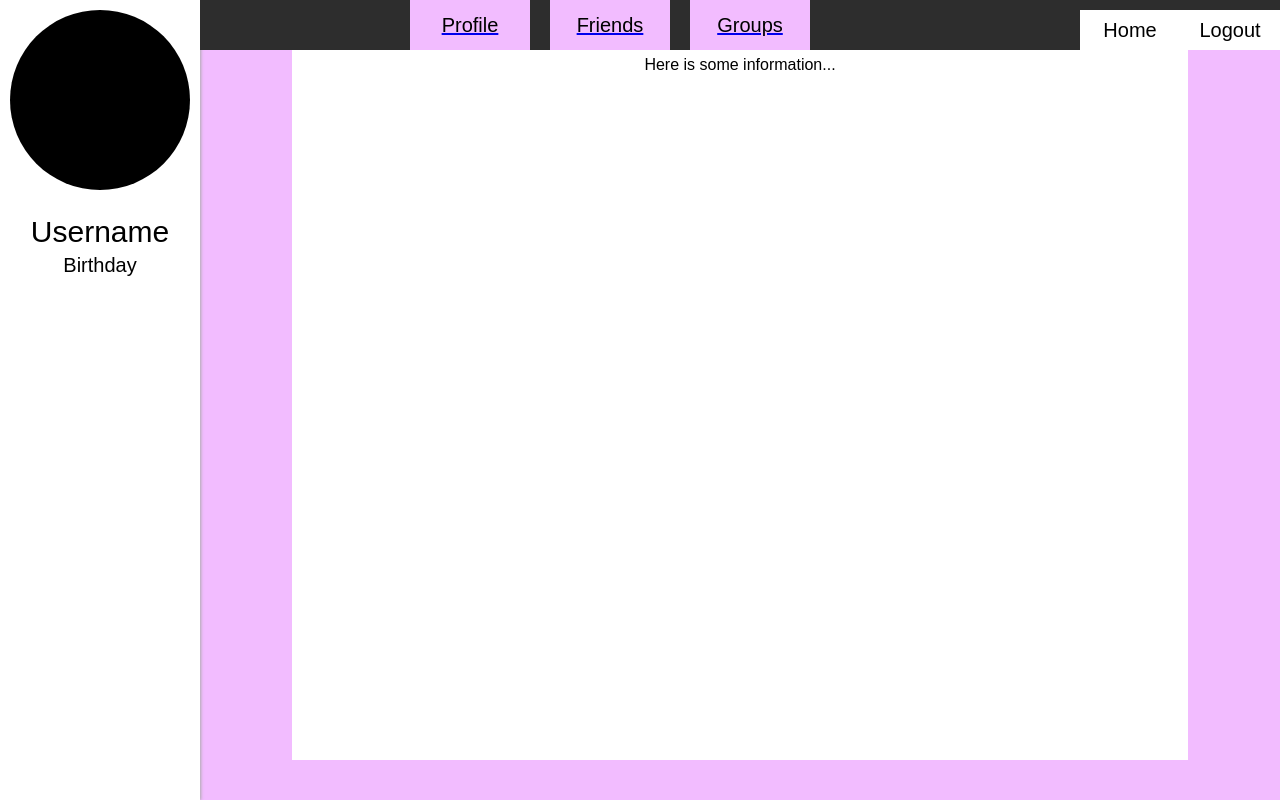
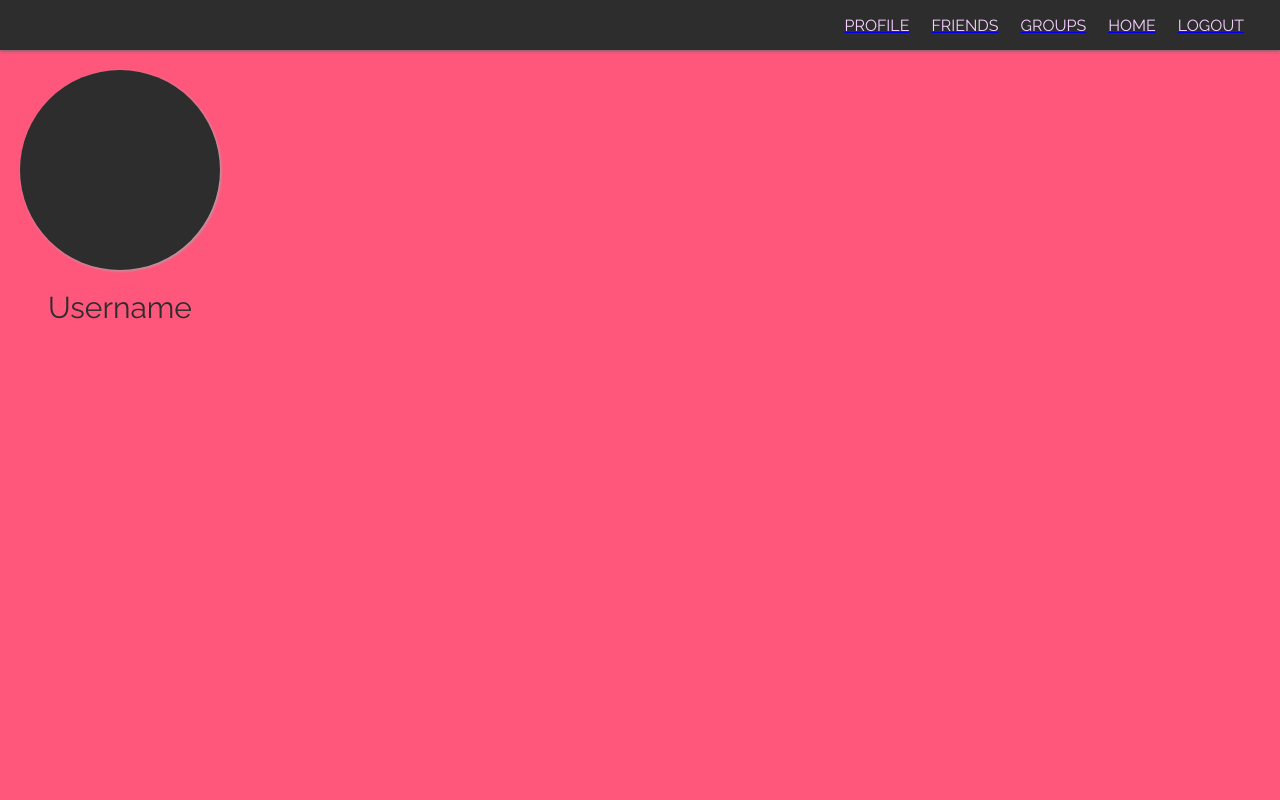
Before and after one commit to meganecallister/celebrate, a React (Create React App) app: page /#/home in a window 1280 px wide. Built offline with nearby package versions, Linux system fonts and the light colour scheme.

Commit message:
looks pretty and purple

```diff
--- a/src/components/Friends/Friends.js
+++ b/src/components/Friends/Friends.js
@@ -9,10 +9,6 @@ class Friends extends Component {
             <div className='friends'>
                 <Nav/>
                 <Sidebar/>
-                <div className='white-space'>
-                    <p>Here is some information...</p>
-                </div>
-                <div className='balance'></div>
             </div>
         )
     }
--- a/src/components/Groups/Groups.css
+++ b/src/components/Groups/Groups.css
@@ -1,5 +1,5 @@
 .groups {
-    background: #D5FF9B;
+    background-color: #F2BCFF;
     height: 100vh;
     width: 100%;
 }
--- a/src/components/Groups/Groups.js
+++ b/src/components/Groups/Groups.js
@@ -9,10 +9,6 @@ class Groups extends Component {
             <div className='groups'>
                 <Nav/>
                 <Sidebar/>
-                <div className='white-space'>
-                    <p>Here is some information...</p>
-                </div>
-                <div className='balance'></div>
             </div>
         )
     }
--- a/src/components/Home/Home.css
+++ b/src/components/Home/Home.css
@@ -1,16 +1,5 @@
-main {
+.home {
     background: #FF567B;
-    height: 100%;
+    height: 100vh;
     width: 100%;
-    display: flex;
-    justify-content: flex-start;
-    align-items: center;
 }
-.white-space {
-    background-color: white;
-    height: 100%;
-    width: 20px;
-    box-sizing: border-box;
-    float: right;
-    margin: auto;
-}
--- a/src/components/Home/Home.js
+++ b/src/components/Home/Home.js
@@ -8,13 +8,7 @@ class Home extends Component {
         return (
             <div className='home'>
                 <Nav/>
-                <main>
-                    <Sidebar/>
-                    <div className='white-space'>
-                        <p>Here is some information...</p>
-                    </div>
-                </main>
-
+                <Sidebar/>
             </div>
         )
     }
--- a/src/components/Nav/Nav.css
+++ b/src/components/Nav/Nav.css
@@ -1,52 +1,41 @@
+@import url('https://fonts.googleapis.com/css?family=Raleway');
+
 .nav {
     background-color: #2d2d2d;
-    margin-left: 200px;
     height: 50px;
-    width: calc(100vw - 200px);
+    width: 100vw;
+
     display: flex;
-    justify-content: space-between;
+    justify-content: flex-end;
     align-items: center;
     position: fixed;
-    padding-left: 200px;
     box-sizing: border-box;
+    box-shadow: 0px 1px 3px rgb(104, 104, 104);
 }
 .page-links {
-    width: 40%;
+    width: 50vw;
     height: 50px;
     display: flex;
-    justify-content: space-between;
+    justify-content: flex-end;
     align-items: center;
+    padding-right: 20px;
 }
 
 .link-button {
-    background: #F2BCFF;
-    text-decoration: none;
-    font-size: 20px;
-    width: 120px;
-    margin: 10px;
-    height: 50px;
+    background: #2d2d2d;
+    color: rgb(246, 209, 255);
+    font-family: 'Raleway', sans-serif;
+    font-size: 16px;
+    margin-right: 10px;
+    height: 40px;
     border: none;
-    /* text-decoration: none; */
     display: flex;
     align-items: center;
-    justify-content: center;
+    justify-content: flex-start;
 }
 .link-button:hover {
-    background: rgb(111, 184, 179);
+    color: white;
 }
-.bottom-buttons {
-    height: 30px;
-    display: flex;
-    justify-content: space-between;
-
+.link-button:visited {
+    color: rgb(235, 153, 255);
 }
-.sidebar-button {
-    background-color: white;
-    font-size: 20px;
-    height: 40px;
-    width: 100px;
-    border: none;
-}
-.sidebar-button:hover {
-    background-color: #ddd;
-}
--- a/src/components/Nav/Nav.js
+++ b/src/components/Nav/Nav.js
@@ -7,13 +7,11 @@ function Nav(props) {
     return (
         <div className='nav'>
                 <div className='page-links'>
-                    <Link to='/profile'><button className='link-button'>Profile</button></Link>
-                    <Link to='/friends'><button className='link-button'>Friends</button></Link>
-                    <Link to='/groups'><button className='link-button'>Groups</button></Link>
-                </div>
-                <div className='bottom-buttons'>
-                    <Link to='/home'><button className='sidebar-button'>Home</button></Link>
-                    <Link to='/thanks'><button className='sidebar-button'>Logout</button></Link>
+                    <Link to='/profile'><button className='link-button'>PROFILE</button></Link>
+                    <Link to='/friends'><button className='link-button'>FRIENDS</button></Link>
+                    <Link to='/groups'><button className='link-button'>GROUPS</button></Link>
+                    <Link to='/home'><button className='link-button'>HOME</button></Link>
+                    <Link to='/thanks'><button className='link-button'>LOGOUT</button></Link>
                 </div>
         </div>
     )
--- a/src/components/Profile/Profile.css
+++ b/src/components/Profile/Profile.css
@@ -1,16 +1,5 @@
-main {
+.profile {
     background: #F2BCFF;
     height: 100vh;
     width: 100%;
-    display: flex;
-    justify-content: flex-start;
-    align-items: center;
 }
-.white-space {
-    background-color: white;
-    height: 90vh;
-    width: 70%;
-    box-sizing: border-box;
-    float: right;
-    margin: auto;
-}
--- a/src/components/Profile/Profile.js
+++ b/src/components/Profile/Profile.js
@@ -9,10 +9,6 @@ class Profile extends Component {
             <div className='profile'>
                 <Nav/>
                 <Sidebar/>
-                <div className='white-space'>
-                    <p>Here is some information...</p>
-                </div>
-                <div className='balance'></div>
             </div>
         )
     }
--- a/src/components/Sidebar/Sidebar.css
+++ b/src/components/Sidebar/Sidebar.css
@@ -1,13 +1,19 @@
+@import url('https://fonts.googleapis.com/css?family=Raleway');
+
 .sidebar {
-    background-color: white;
-    margin: 0;
-    height: 100vh;
+    /* background-color: rgb(63, 63, 63);
+    opacity: .5; */
+    font-family: 'Raleway', sans-serif;
+    padding-top: 50px;
+    height: 100%;
     width: 200px;
     display: flex;
     flex-direction: column;
-    justify-content: space-between;
+    justify-content: flex-start;
     align-items: center;
-    box-shadow: 1px 0px 3px #aaa;
+    position: fixed;
+    margin-left: 20px;
+    /* box-shadow: 1px 0px 3px rgb(104, 104, 104); */
 }
 .info {
     display: flex;
@@ -15,24 +21,24 @@
     align-items: center;
 }
 .profile-pic {
-    background-color: black;
-    height: 180px;
-    width: 180px;
+    background-color: #2d2d2d;
+    height: 200px;
+    width: 200px;
     border-radius: 50%;
-    margin-top: 10px;
+    margin: 20px;
+    box-shadow: 1px 1px 3px #aaa;
 
 }
 .name-birthday {
     height: 100px;
-    margin: 20px;
 }
 .sidebar-name{
-    color: black;
+    color: #2d2d2d;
     font-size: 30px;
-    margin: 5px;
+    margin: 0;
 }
-.sidebar-bday {
-    color: black;
-    font-size: 20px;
-    margin: 5px;
-}
+/* .sidebar-bday {
+    color: #2d2d2d;
+    font-size: 30px;
+    margin: 0;
+} */
--- a/src/components/Sidebar/Sidebar.js
+++ b/src/components/Sidebar/Sidebar.js
@@ -7,10 +7,10 @@ function Sidebar(props) {
     return (
         <div className='sidebar'>
             <section className='info'>
-                <div className='profile-pic'></div>
+                <Link to='/profile'><div className='profile-pic'></div></Link>
                 <div className='name-birthday'>
                     <p className='sidebar-name'>Username</p>
-                    <p className='sidebar-bday'>Birthday</p>
+                    {/* <p className='sidebar-bday'>Birthday</p>             */}
                 </div>
             </section>
         </div>
```
